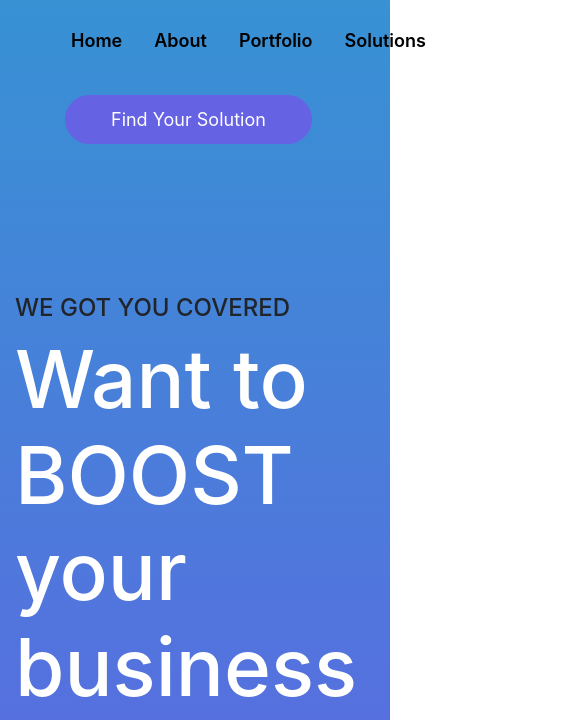
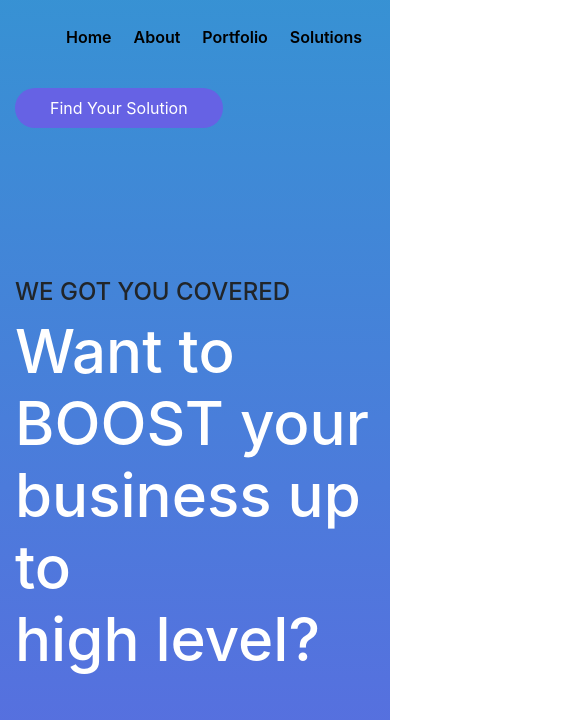
Before and after one commit to jinglad/task2-interactive, a plain HTML site: page index.html in a window 390 px wide. Shown: the part 98-818 px from the top of the page, 565 px wide, since content can reach past the window. Drawn offline with nearby package versions, Linux system fonts and the light colour scheme.

Commit message:
responsive for laptop

```diff
--- a/index.html
+++ b/index.html
@@ -20,7 +20,9 @@
         <!-- Navbar -->
         <nav class="row">
           <div class="col-md-3 offset-md-1">
-            <img src="./image/logo.png" alt="Creative Agency" class="logo" />
+            <a href="#">
+              <img src="./image/logo.png" alt="Creative Agency" class="logo" />
+            </a>
           </div>
           <div class="col-md-8">
             <div class="row">
@@ -41,7 +43,7 @@
                 </ul>
               </div>
               <div class="col-md-3">
-                <button class="btn">Find Your Solution</button>
+                <button class="button">Find Your Solution</button>
               </div>
             </div>
           </div>
--- a/style.css
+++ b/style.css
@@ -47,14 +47,15 @@
   color: white;
 }
 
-.btn {
+.button {
   font-size: 18px;
   padding: 10px 45px;
   border-radius: 30px;
   background: #6662e4;
-  color: white;
+  color: white !important;
   margin-top: 20px;
   margin-left: 50px;
+  border: none;
 }
 
 /* header main */
@@ -92,4 +93,33 @@
   margin-left: -45px;
   text-align: right;
   margin-right: 30px;
+  cursor: pointer;
 }
+
+/* Responsive for laptop */
+
+@media only screen and (max-width: 1400px) {
+  .menu-item {
+    margin: 0 5px;
+    padding: 3px 6px;
+  }
+
+  .menu-item a {
+    font-size: 16px;
+  }
+
+  .button {
+    font-size: 16px;
+    padding: 8px 35px;
+    margin-top: 20px;
+    margin-left: 0px;
+  }
+
+  .fs-80 {
+    font-size: 60px;
+  }
+
+  .input-box {
+    width: 450px;
+  }
+}
```
